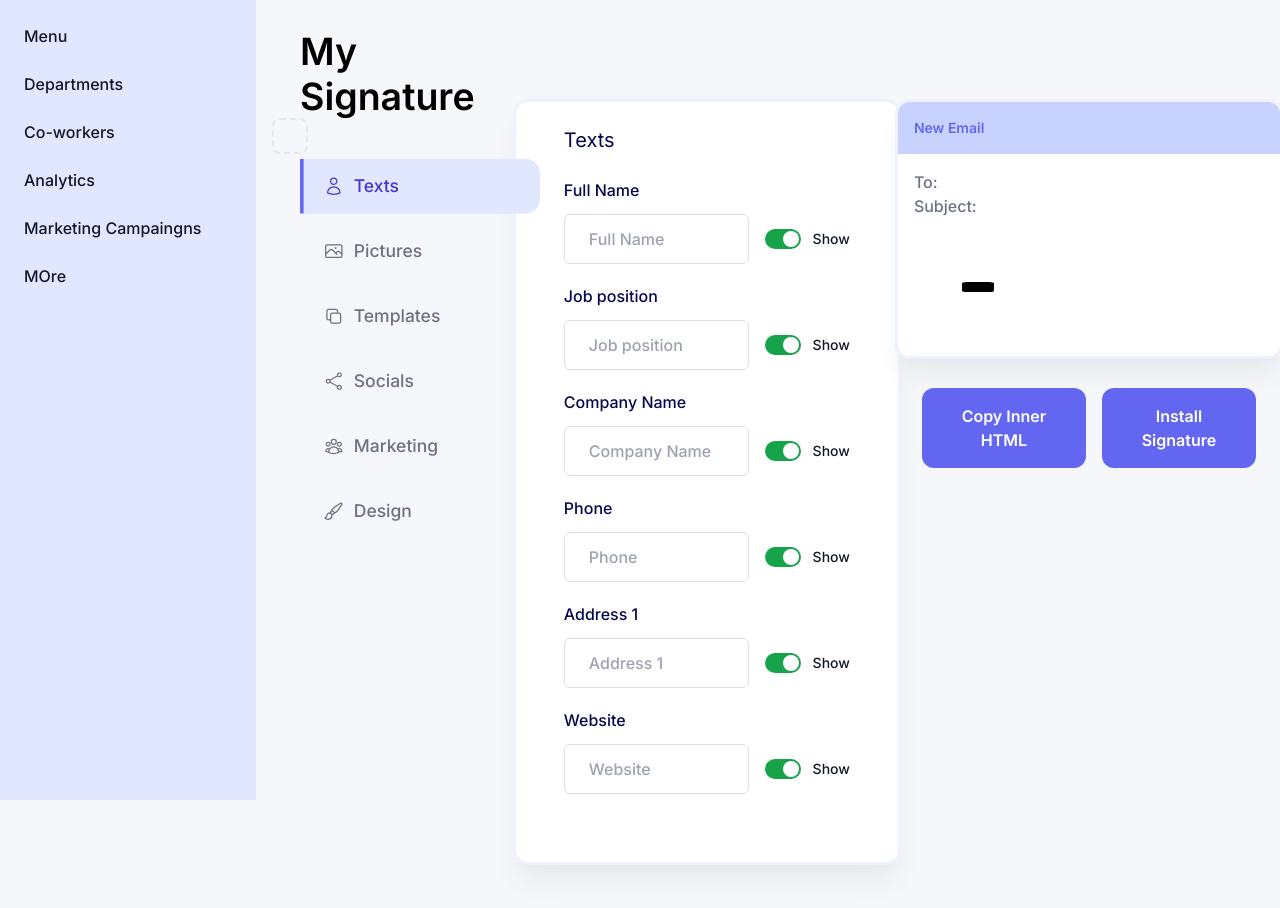
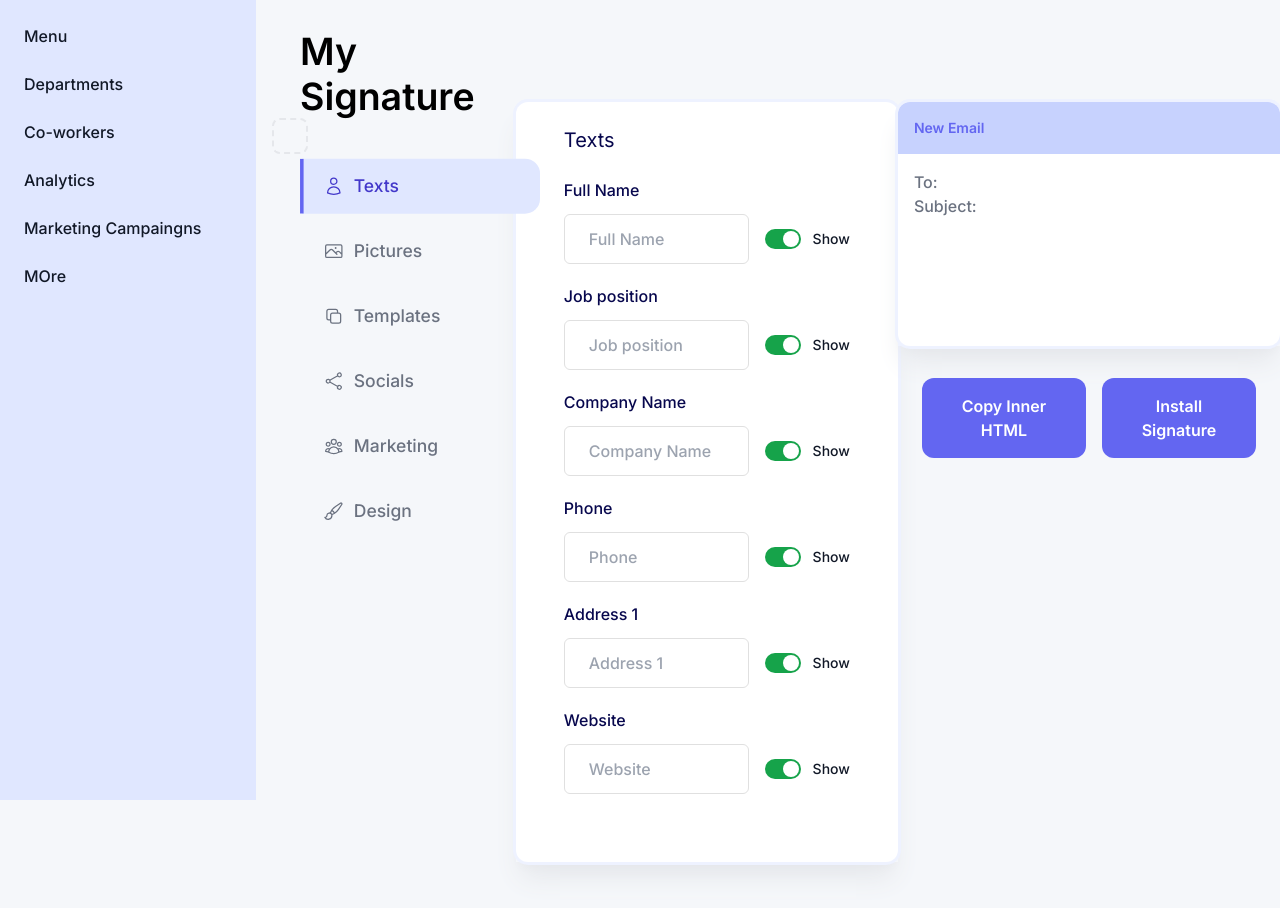
Before and after one commit to IftekharulHaque/signatureGenerator, a Next.js app: page / in a window 1280 px wide. Shown: the top 908 px of the page. Built offline with nearby package versions, Linux system fonts and the light colour scheme.

Commit message:
removec pad from call to action

```diff
--- a/src/app/components/SignatureComponent.tsx
+++ b/src/app/components/SignatureComponent.tsx
@@ -241,7 +241,6 @@ const SignatureComponent: React.FC<SignatureComponentProps> = ({
                               backgroundColor: "black",
                               borderRadius: "15%",
                               color: "white",
-                              padding: "5px",
                             }}
                           >
                             <a
@@ -260,7 +259,6 @@ const SignatureComponent: React.FC<SignatureComponentProps> = ({
                             backgroundColor: "black",
                             borderRadius: "15%",
                             color: "white",
-                            padding: "5px",
                           }}
                         >
                           <strong>{inputValues.callToActionText}</strong>
```
